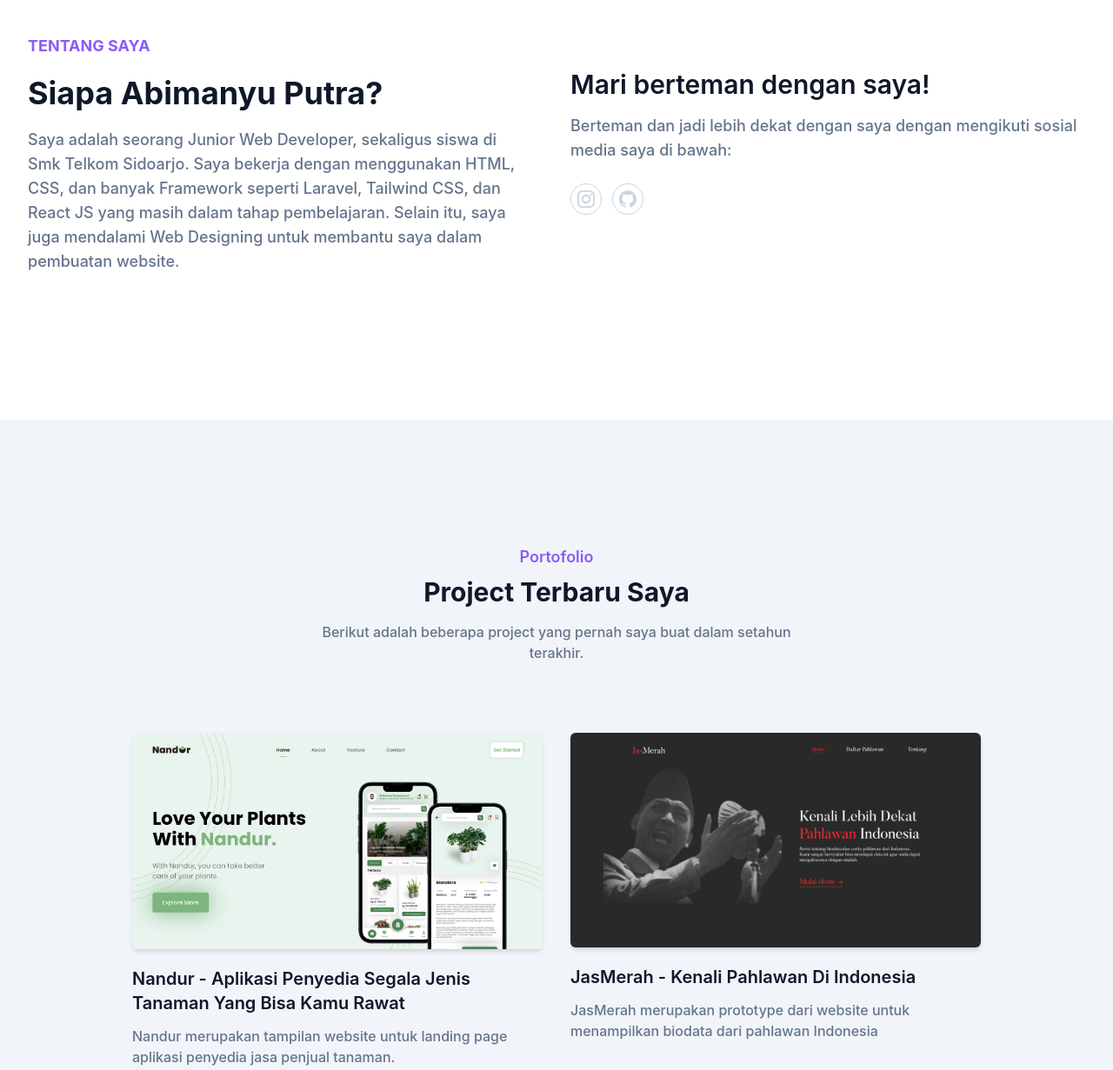
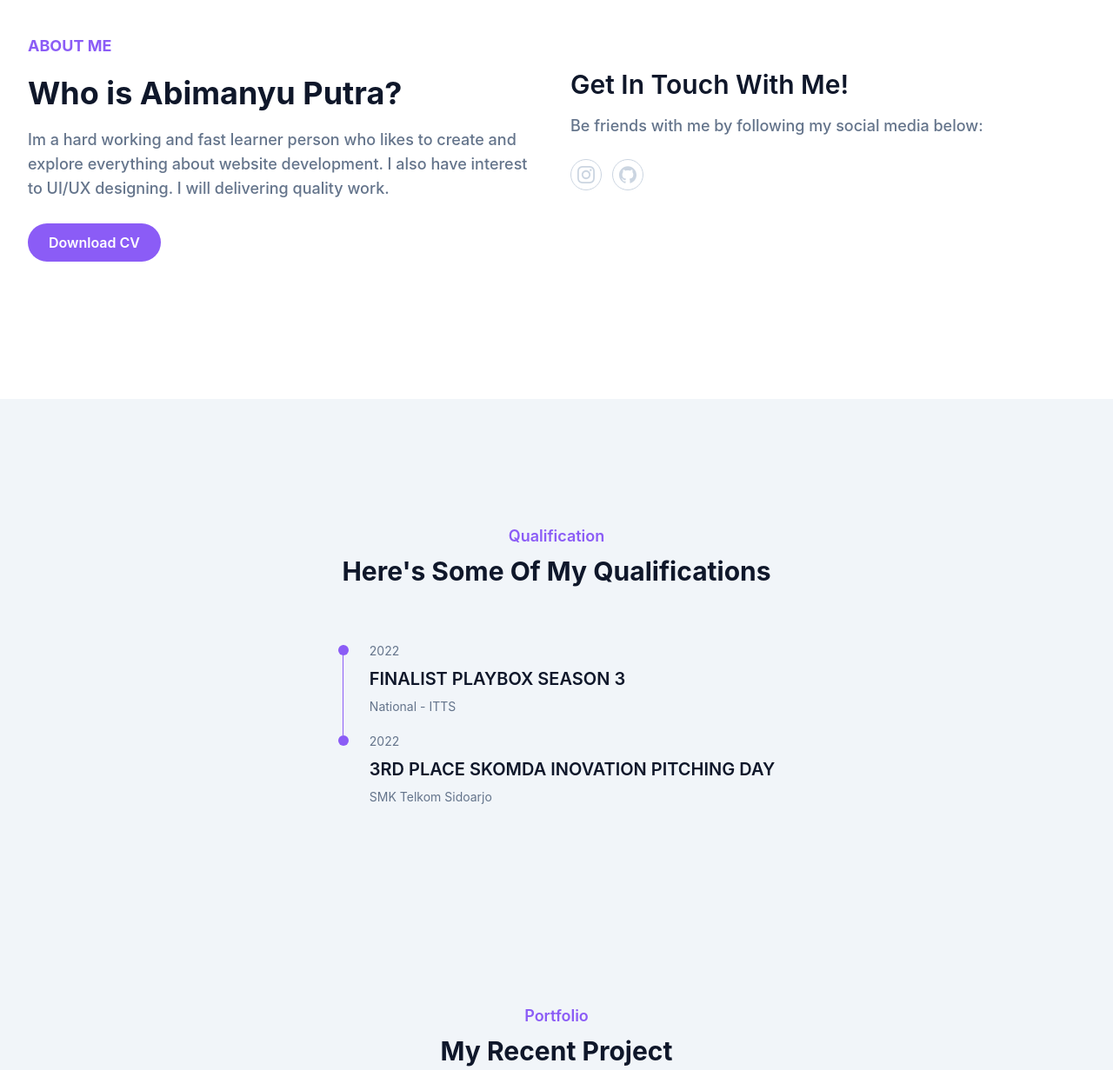
Before and after one commit to Akabim/portofolio, a plain HTML site: page index.html in a window 1280 px wide. Shown: the part 660-1891 px from the top of the page at 87% size. Drawn offline with nearby package versions, Linux system fonts and the light colour scheme.

Commit message:
ganti bahsa dll

```diff
--- a/index.html
+++ b/index.html
@@ -35,13 +35,16 @@
             >
               <ul class="block lg:flex">
                 <li class="group">
-                  <a href="#home" class="text-base text-dar k py-2 mx-8 flex group-hover:text-primary dark:text-white">Beranda</a>
+                  <a href="#home" class="text-base text-dar k py-2 mx-8 flex group-hover:text-primary dark:text-white">Home</a>
                 </li>
                 <li class="group">
-                  <a href="#about" class="text-base text-dark py-2 mx-8 flex group-hover:text-primary dark:text-white">Tentang Saya</a>
+                  <a href="#about" class="text-base text-dark py-2 mx-8 flex group-hover:text-primary dark:text-white">About</a>
                 </li>
                 <li class="group">
-                  <a href="#portofolio" class="text-base text-dark py-2 mx-8 flex group-hover:text-primary dark:text-white">Portofolio</a>
+                  <a href="#qualification" class="text-base text-dark py-2 mx-8 flex group-hover:text-primary dark:text-white">Qualifications</a>
+                </li>
+                <li class="group">
+                  <a href="#portofolio" class="text-base text-dark py-2 mx-8 flex group-hover:text-primary dark:text-white">Portfolio</a>
                 </li>
                 <li class="group">
                   <a href="#contact" class="text-base text-dark py-2 mx-8 flex group-hover:text-primary dark:text-white">Contact</a>
@@ -70,15 +73,15 @@
       <div class="container">
         <div class="flex flex-wrap">
           <div class="w-full self-center px-4 lg:w-1/2">
-            <h1 class="text-base font-semibold text-primary md:text-xl lg:text-2xl">Halo Semua 👋, Saya <span class="block font-bold text-black text-4xl mt-3 lg:text-5xl dark:text-white">Abimanyu Putra</span></h1>
+            <h1 class="text-base font-semibold text-primary md:text-xl lg:text-2xl">Hi All 👊, I'm <span class="block font-bold text-black text-4xl mt-3 lg:text-5xl dark:text-white">Abimanyu Putra</span></h1>
             <div class="type"></div>
             <h2 class="font-medium text-secondary text-lg mt-5 mb-5 lg:text-2xl">Website <span class="auto-type text-dark dark:text-white"></span></h2>
-            <p class="font-medium text-secondary mb-10 leading-relaxed">Pria yang hebat, adalah pria yang bekerja keras.</p>
+            <p class="font-medium text-secondary mb-10 leading-relaxed">A great man is a man who works hard and is full of responsibility</p>
             <a
               href="https://api.whatsapp.com/send/?phone=6282139796381&text&type=phone_number&app_absent=0"
               target="_blank"
               class="text-base font-semibold text-white bg-primary py-3 px-6 rounded-full hover:shadow-lg hover:opacity-80 transition duration-300 ease-in-out"
-              >Hubungi Saya
+              >Contact Me
             </a>
           </div>
           <div class="w-full self-end px-4 lg:w-1/2">
@@ -104,16 +107,21 @@
       <div class="container">
         <div class="flex flex-wrap">
           <div class="w-full px-4 mb-10 lg:w-1/2">
-            <h4 class="font-bold uppercase text-primary text-lg max-w-md">Tentang Saya</h4>
-            <h2 class="font-bold mt-5 text-dark text-3xl mb-5 max-w-md lg:text-4xl dark:text-white">Siapa Abimanyu Putra?</h2>
-            <p class="font-medium text-base text-secondary max-w-xl lg:text-lg">
-              Saya adalah seorang Junior Web Developer, sekaligus siswa di Smk Telkom Sidoarjo. Saya bekerja dengan menggunakan HTML, CSS, dan banyak Framework seperti Laravel, Tailwind CSS, dan React JS yang masih dalam tahap pembelajaran.
-              Selain itu, saya juga mendalami Web Designing untuk membantu saya dalam pembuatan website.
+            <h4 class="font-bold uppercase text-primary text-lg max-w-md">About Me</h4>
+            <h2 class="font-bold mt-5 text-dark text-3xl mb-5 max-w-md lg:text-4xl dark:text-white">Who is Abimanyu Putra?</h2>
+            <p class="font-medium text-base mb-9 text-secondary max-w-xl lg:text-lg">
+              Im a hard working and fast learner person who likes to create and explore everything about website development. I also have interest to UI/UX designing. I will delivering quality work.
             </p>
+            <a
+              href="https://api.whatsapp.com/send/?phone=6282139796381&text&type=phone_number&app_absent=0"
+              target="_blank"
+              class="text-base font-semibold text-white bg-primary py-3 px-6 rounded-full hover:shadow-lg hover:opacity-80 transition duration-300 ease-in-out"
+              >Download CV
+            </a>
           </div>
           <div class="w-full px-4 lg:w-1/2">
-            <h3 class="font-semibold text-dark text-2xl mb-4 lg:text-3xl lg:pt-10 dark:text-white">Mari berteman dengan saya!</h3>
-            <p class="font-medium text-base text-secondary mb-6 lg:text-lg">Berteman dan jadi lebih dekat dengan saya dengan mengikuti sosial media saya di bawah:</p>
+            <h3 class="font-semibold text-dark text-2xl mb-4 lg:text-3xl lg:pt-10 dark:text-white">Get In Touch With Me!</h3>
+            <p class="font-medium text-base text-secondary mb-6 lg:text-lg">Be friends with me by following my social media below:</p>
             <div class="flex items-center">
               <!-- Instagram -->
               <a
@@ -143,14 +151,54 @@
       </div>
     </section>
     <!-- About secton End -->
+    <!-- Timeline -->
+    <section id="qualification" class="pt-36 pb-16 bg-slate-100 dark:bg-slate-800">
+      <div class="container">
+        <div class="w-full px-4">
+          <div class="max-w-xl mx-auto text-center mb-16">
+            <h4 class="font-semibold text-primary text-lg mb-2">Qualification</h4>
+            <h2 class="font-bold text-dark text-3xl mb-4 dark:text-white">Here's Some Of My Qualifications</h2>
+          </div>
+        </div>
+        <div class="w-full px-4 flex flex-wrap justify-center xl:w-10/12 xl:mx-auto">
+          <ul class="">
+            <li class="relative flex items-baseline gap-6 pb-5">
+              <div class="before:absolute before:left-[5.5px] before:h-full before:w-[1px] before:bg-primary">
+                <svg xmlns="http://www.w3.org/2000/svg" width="12" height="12" class="bi bi-circle-fill fill-primary" viewBox="0 0 16 16">
+                  <circle cx="8" cy="8" r="8" />
+                </svg>
+              </div>
+              <div>
+                <p class="text-sm text-secondary">2022</p>
+                <p class="mt-2 text-dark dark:text-white text-xl font-semibold mb-2">FINALIST PLAYBOX SEASON 3</p>
+                <p class="text-sm text-secondary">National - ITTS</p>
+              </div>
+            </li>
+            <li class="flex items-baseline gap-6 pb-5">
+              <div>
+                <svg xmlns="http://www.w3.org/2000/svg" width="12" height="12" class="bi bi-circle-fill fill-primary" viewBox="0 0 16 16">
+                  <circle cx="8" cy="8" r="8" />
+                </svg>
+              </div>
+              <div class="left-10">
+                <p class="text-sm text-secondary">2022</p>
+                <p class="mt-2 text-dark dark:text-white text-xl uppercase font-semibold mb-2">3rd Place Skomda Inovation Pitching Day</p>
+                <p class="text-sm text-secondary">SMK Telkom Sidoarjo</p>
+              </div>
+            </li>
+          </ul>
+        </div>
+      </div>
+    </section>
+    <!-- timeline end -->
     <!-- POrtofolio Section -->
     <section id="portofolio" class="pt-36 pb-16 bg-slate-100 dark:bg-slate-800">
       <div class="container">
         <div class="w-full px-4">
           <div class="max-w-xl mx-auto text-center mb-16">
-            <h4 class="font-semibold text-primary text-lg mb-2">Portofolio</h4>
-            <h2 class="font-bold text-dark text-3xl mb-4 dark:text-white">Project Terbaru Saya</h2>
-            <p class="font-medium text-medium text-secondary">Berikut adalah beberapa project yang pernah saya buat dalam setahun terakhir.</p>
+            <h4 class="font-semibold text-primary text-lg mb-2">Portfolio</h4>
+            <h2 class="font-bold text-dark text-3xl mb-4 dark:text-white">My Recent Project</h2>
+            <p class="font-medium text-medium text-secondary">Here's some of my recent project i've been working in 2022.</p>
           </div>
         </div>
 
@@ -186,8 +234,11 @@
         <div class="w-full px-4">
           <div class="max-w-xl mx-auto text-center mb-16">
             <h4 class="font-semibold text-primary text-lg mb-2">Contact</h4>
-            <h2 class="font-bold text-dark text-3xl mb-4 dark:text-white">Hubungi Saya</h2>
-            <p class="font-medium text-medium text-secondary">Ada yang bisa saya bantu? Silahkan hubungi saya di bawah.</p>
+            <h2 class="font-bold text-dark text-3xl mb-4 dark:text-white">Contact Me</h2>
+            <p class="font-medium text-medium text-secondary">
+              Can i help you? Please contact me by filling in the form below or chat me on
+              <span class="text-semibold text-md text-primary"><a href="https://api.whatsapp.com/send/?phone=6282139796381&text&type=phone_number&app_absent=0" target="_blank">Whatsapp</a></span>
+            </p>
           </div>
         </div>
         <div id="alert" class="lg:w-2/3 lg:mx-auto flex items-center text-white bg-green-400 border-l-4 py-2 px-4 shadow mb-8 w-full hidden">
@@ -201,7 +252,7 @@
         <form name="contact-form">
           <div class="w-full lg:w-2/3 lg:mx-auto">
             <div class="w-full px-4 mb-8">
-              <label for="name" class="text-base text-primary font-bold">Nama</label>
+              <label for="name" class="text-base text-primary font-bold">Name</label>
               <input type="text" id="name" class="w-full bg-slate-200 text-dark p-3 rounded-md focus:outline-none focus:ring-primary focus:ring-1 focus:border-primary" name="nama" />
             </div>
             <div class="w-full px-4 mb-8">
@@ -209,11 +260,11 @@
               <input type="email" id="email" class="w-full bg-slate-200 text-dark p-3 rounded-md focus:outline-none focus:ring-primary focus:ring-1 focus:border-primary" name="email" />
             </div>
             <div class="w-full px-4 mb-8">
-              <label for="message" class="text-base text-primary font-bold">Pesan</label>
+              <label for="message" class="text-base text-primary font-bold">Message</label>
               <textarea type="text" id="email" class="w-full bg-slate-200 text-dark p-3 rounded-md focus:outline-none focus:ring-primary focus:ring-1 focus:border-primary h-32" name="pesan"></textarea>
             </div>
             <div class="w-full">
-              <button type="submit" id="kirim" class="text-base font-semibold text-white bg-primary py-3 px-8 rounded-full w-full hover:opacity-80 hover:shadow-lg transition duration-500">Kirim</button>
+              <button type="submit" id="kirim" class="text-base font-semibold text-white bg-primary py-3 px-8 rounded-full w-full hover:opacity-80 hover:shadow-lg transition duration-500">Send</button>
 
               <button type="submit" id="loading" class="text-base font-semibold text-white bg-primary py-3 px-8 rounded-full w-full hover:opacity-80 hover:shadow-lg transition duration-500 inline-flex items-center justify-center hidden">
                 <svg class="animate-spin -ml-1 mr-3 h-5 w-5 text-white" xmlns="http://www.w3.org/2000/svg" fill="none" viewBox="0 0 24 24">
@@ -235,22 +286,25 @@
         <div class="flex flex-wrap">
           <div class="w-full px-4 mb-12 text-slate-300 font-medium md:w-1/3">
             <h2 class="font-bold text-4xl text-white mb-5">Abimanyu Putra</h2>
-            <h3 class="font-bold text-2xl mb-3">Hubungi Saya</h3>
+            <h3 class="font-bold text-2xl mb-3">Contact Me</h3>
             <p class="mb-2">abimanyu.ari.d.123@gmail.com</p>
             <p>Jl. Ngampelsari rt.05 rw.02 No.136</p>
             <p>Candi, Sidoarjo, Jawa Timur</p>
           </div>
           <div class="w-full px-4 mb-12 md:w-1/3">
-            <h3 class="font-semibold text-xl text-white mb-5">Tautan</h3>
+            <h3 class="font-semibold text-xl text-white mb-5">Links</h3>
             <ul class="text-slate-300">
               <li>
-                <a href="#home" class="inline-block text-base hover:text-primary mb-3">Beranda</a>
+                <a href="#home" class="inline-block text-base hover:text-primary mb-3">Home</a>
               </li>
               <li>
-                <a href="#about" class="inline-block text-base hover:text-primary mb-3">Tentang Saya</a>
+                <a href="#about" class="inline-block text-base hover:text-primary mb-3">About</a>
               </li>
               <li>
-                <a href="#portofolio" class="inline-block text-base hover:text-primary mb-3">Portofolio</a>
+                <a href="#qualification" class="inline-block text-base hover:text-primary mb-3">Qualifications</a>
+              </li>
+              <li>
+                <a href="#portofolio" class="inline-block text-base hover:text-primary mb-3">Portfolio</a>
               </li>
               <li>
                 <a href="#contact" class="inline-block text-base hover:text-primary mb-3">Contact</a>
```
Also changed, not shown: dist/css/final.css.
